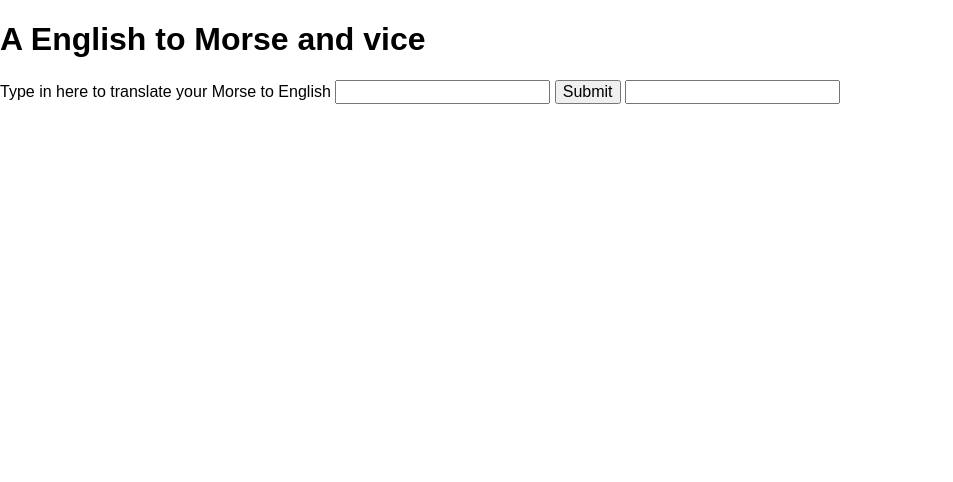
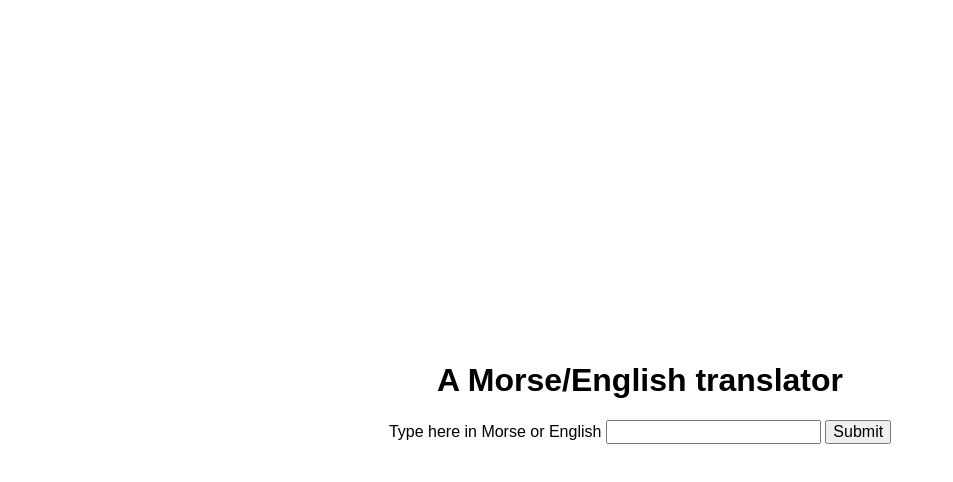
Before and after one commit to Ocoldwell/morsecodetranslatorollie, a website with bundled scripts: page index.html in a window 1280 px wide. Shown: the whole page, without its empty margins (0-953 px from the left). Built offline with nearby package versions, Linux system fonts and the light colour scheme.

Commit message:
basic web functionality

```diff
--- a/index.html
+++ b/index.html
@@ -6,15 +6,18 @@
   <meta name="viewport" content="width=device-width, initial-scale=1.0">
   <title>Morse Translator</title>
   <link rel="stylesheet" href="./styles/style.css">
+  <script type="text/javascript" src="//cdnjs.cloudflare.com/ajax/libs/lodash.js/0.10.0/lodash.min.js"></script>
   <script src="scripts/script.js" type="module" async defer></script>
+  <link rel="preconnect" href="https://fonts.gstatic.com">
+<link href="https://fonts.googleapis.com/css2?family=Raleway:wght@500&display=swap" rel="stylesheet">
 </head>
 <body>
-  <h1>A English to Morse and vice </h1>
+  <h1>A Morse/English translator </h1>
   <main>
-    <label for="translation-text">Type in here to translate your Morse to English</label>
+    <label for="translation-text">Type here in Morse or English</label>
     <input type="text" name="translation-text" id= 'translation-input'>
     <input type="submit" tabindex="-1" id="hidden-enter"/>
-    <input type="text" id="translated-output" disable>
+    <p id="translated-output"></p>
   </main>
 </body>
 </html>
--- a/scripts/data.js
+++ b/scripts/data.js
@@ -56,6 +56,7 @@ export const alphabet = {
   "-": "-....-",
   "*": "-..-",
   "0/0": "----- -..-. -----",
+  "%": "----- -..-. -----",
   "+": ".-.-.",
   '"': ".-..-.",
   "?": "..--..",
--- a/scripts/script.js
+++ b/scripts/script.js
@@ -2,5 +2,10 @@ import { translator } from './translator.js'
 
 document.getElementById('hidden-enter').addEventListener('click', ()=>{
   let toBeTranslated= document.getElementById('translation-input').value;
-  translator(toBeTranslated);
+  document.getElementById("translated-output").innerHTML = translator(toBeTranslated);
 })
+
+document.getElementById('translation-input').addEventListener('keyup', () =>{
+  let toBeTranslated = document.getElementById('translation-input').value;
+  document.getElementById("translated-output").innerHTML = translator(toBeTranslated);
+})
--- a/scripts/translator.js
+++ b/scripts/translator.js
@@ -24,7 +24,6 @@ const translateEnglishToMorse= (text) => {
 };
 const translateMorseToEnglish= (text)=> {
   const invertedAlphabet = invertObject(alphabet)
-  const translatedString= text.split('   ').map(word => word.split(' ').map(letter => invertedAlphabet[letter]).join('')).join(' ')
+  const translatedString= text.split('   ').map(word => word.split(' ').map(letter => invertedAlphabet[letter]).join('/')).join('//')
   return translatedString.charAt(0).toUpperCase() + translatedString.slice(1);
-  return punctuatedString;
 };
--- a/styles/style.scss
+++ b/styles/style.scss
@@ -6,6 +6,17 @@
   height: 1px;
 }
 
+body {
+  display: flex;
+  flex-direction: column;
+  justify-content: center;
+  align-items: center;
+  position: relative;
+  height: 100vh;
+  width: 100vw;
+}
+
 main {
-
+  display: grid;
+  grid-template-areas: ""
 }
```
Also changed, not shown: styles/style.css.
